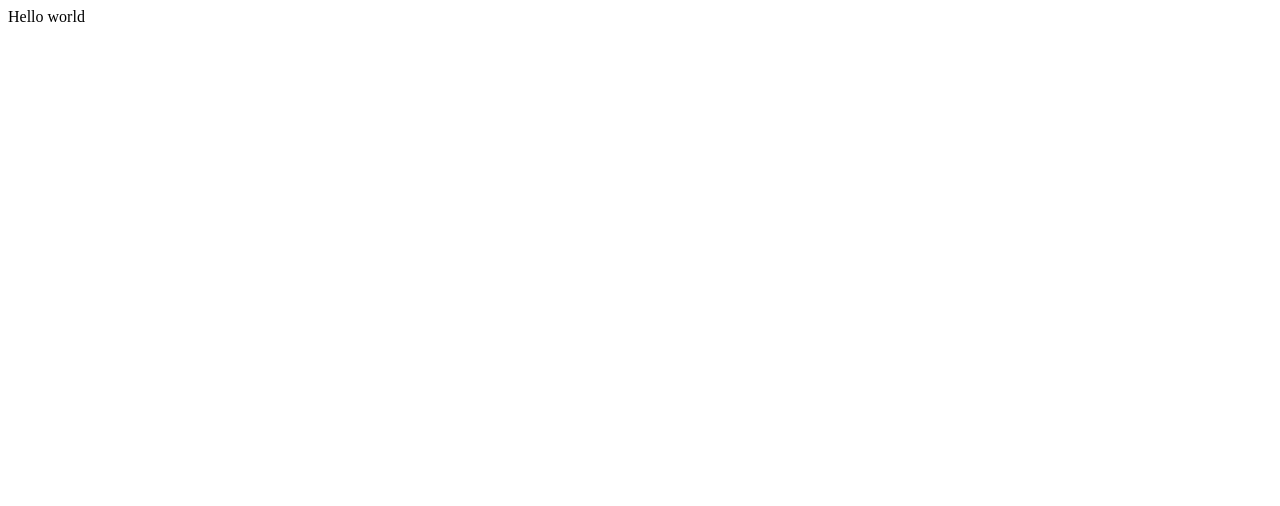
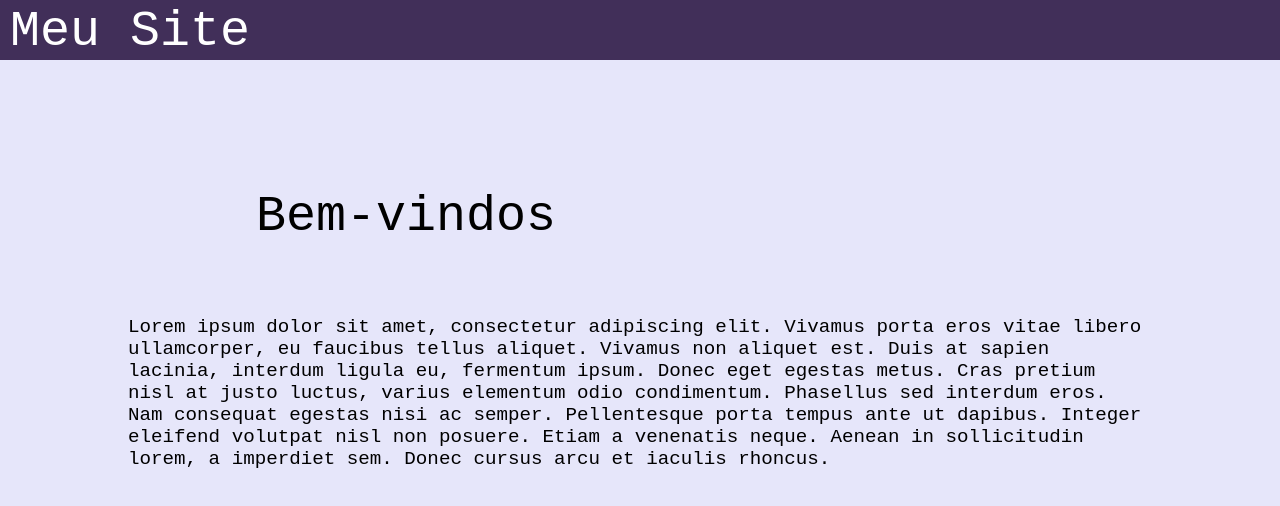
Before and after one commit to AnaJuliaVancan/redes, a plain HTML site: page index.html in a window 1280 px wide. Drawn offline with Linux system fonts and the light colour scheme.

Commit message:
CSS e HTML.

```diff
--- a/index.html
+++ b/index.html
@@ -9,14 +9,25 @@
 </head>
 
 <body>
-  Hello world
+  <div class="div1">
+    <center>
+      <h1 class="titulo">Meu Site</h1>
+    </center>
+  </div>
+
+  <div>
+    <center>
+      <h1>Bem-vindos</h1>
+    </center>
+    <span class="apresentacao">Lorem ipsum dolor sit amet, consectetur adipiscing elit. Vivamus porta eros vitae libero
+      ullamcorper, eu faucibus tellus aliquet. Vivamus non aliquet est. Duis at sapien lacinia, interdum ligula eu,
+      fermentum ipsum. Donec eget egestas metus. Cras pretium nisl at justo luctus, varius elementum odio condimentum.
+      Phasellus sed interdum eros. Nam consequat egestas nisi ac semper. Pellentesque porta tempus ante ut dapibus.
+      Integer eleifend volutpat nisl non posuere. Etiam a venenatis neque. Aenean in sollicitudin lorem, a imperdiet
+      sem. Donec cursus arcu et iaculis rhoncus.</span>
+  </div>
+
   <script src="script.js"></script>
-
- <!--
-  This script places a badge on your repl's full-browser view back to your repl's cover
-  page. Try various colors for the theme: dark, light, red, orange, yellow, lime, green,
-  teal, blue, blurple, magenta, pink!
-  -->
   <script src="https://replit.com/public/js/replit-badge.js" theme="blue" defer></script>
 </body>
 
--- a/style.css
+++ b/style.css
@@ -1,4 +1,50 @@
-html, body {
-  height: 100%;
-  width: 100%;
+html, body, div, span, applet, object, iframe,
+h1, h2, h3, h4, h5, h6, p,
+a, abbr, acronym, address, big, cite, code,
+del, dfn, em, img, ins, kbd, q, s, samp,
+small, strong, sub, sup, var,
+b, u, i, center, dl, dt, dd, fieldset, form,
+label, legend, table, tbody, tfoot, thead, tr, th, td,
+article, aside, footer, header, hgroup,
+menu, nav, section, summary, time {
+    margin: 0;
+    padding: 0;
+    border: 0;
+    font-size: 100%;
+    font: inherit;
+    vertical-align: baseline;
 }
+
+body {
+  background-color: #E6E6FA;
+}
+
+.div1{
+    height: 60px;
+    width: 100%;
+    background-color: #412F59;
+}
+
+.titulo{
+  margin-left: 10px;
+  margin-top: 3px;
+  font-size: 50px;
+  color: white;
+}
+
+h1{
+  position: absolute;
+  margin-left: 20%;
+  margin-top: 10%;
+  font-size: 50px;
+  font-family: Courier New, monospace;
+}
+
+.apresentacao{
+  position: absolute;
+  margin-left: 10%;
+  margin-right: 10%;
+  margin-top: 20%;
+  font-size: larger;
+  font-family: Courier New, monospace;
+}
```
